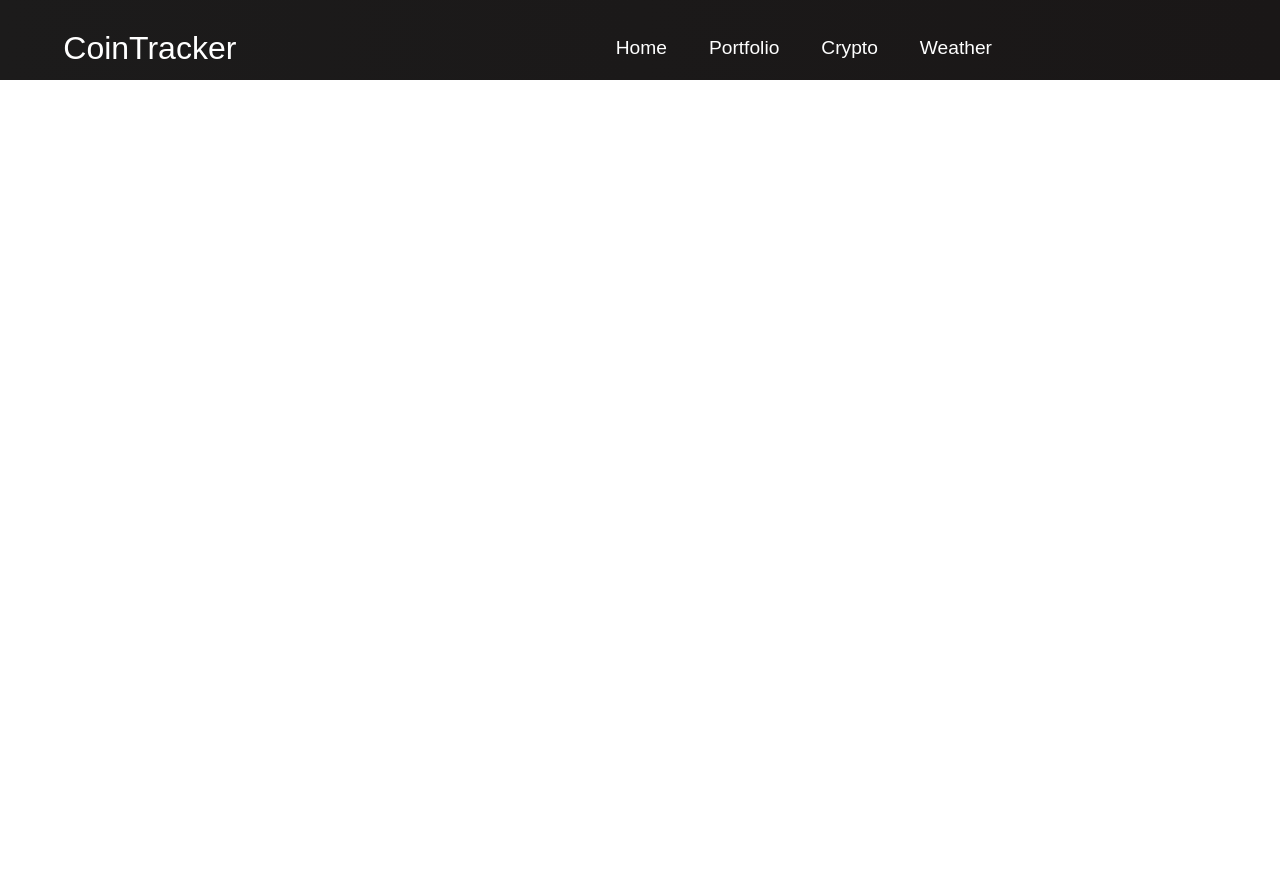
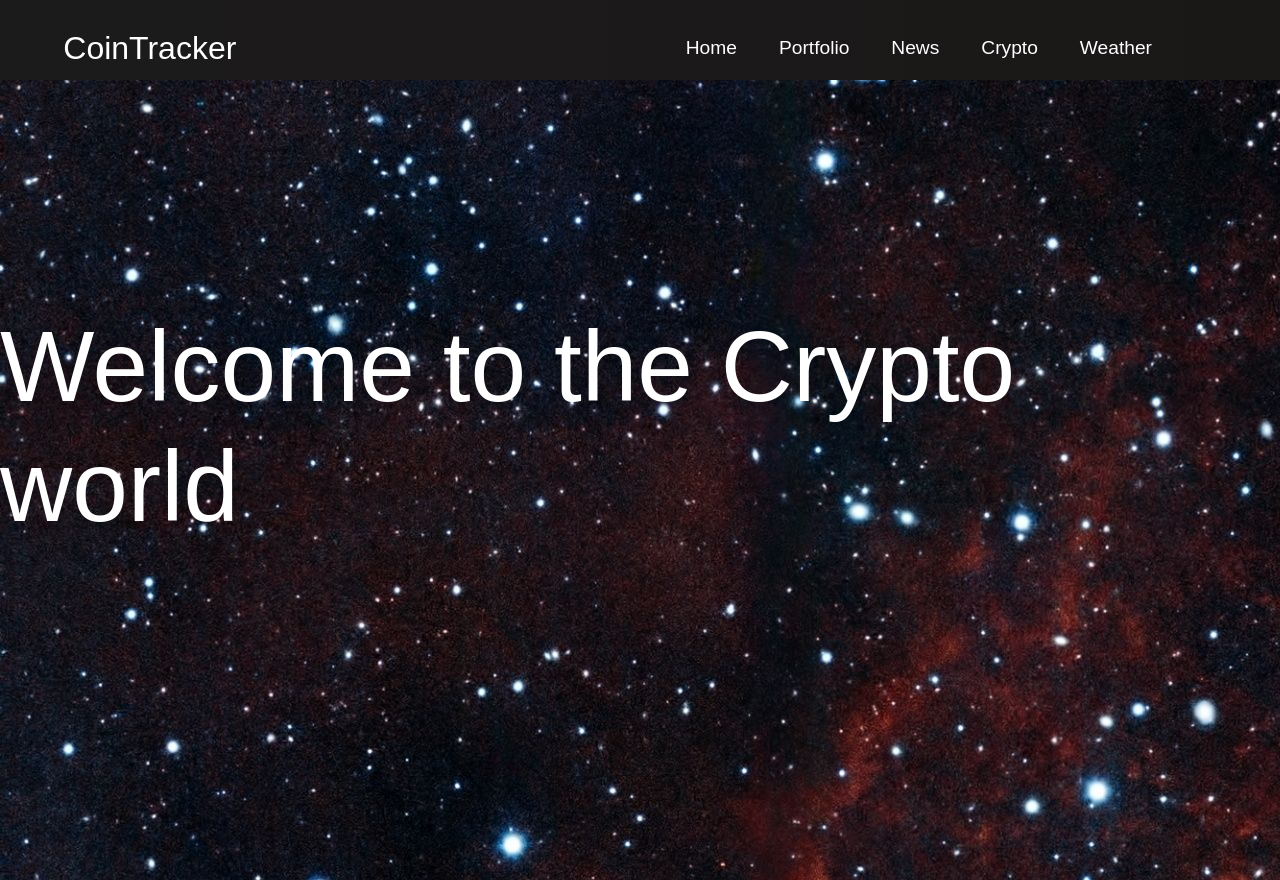
Before and after one commit to 0xvoider42/0xvoider42.github.io, a React (Create React App) app in the folder software-project/: page / in a window 1280 px wide. Before the commit the page ends 800 px from the top, so only its background shows below. Built offline with nearby package versions, Linux system fonts and the light colour scheme; the HTML template or start-up script is replaced by a standard one.

Commit message:
refactors code

```diff
--- a/software-project/src/App.js
+++ b/software-project/src/App.js
@@ -10,7 +10,7 @@ function App() {
       <Router>
         <Nav />
         <Routes>
-          <Route path='/' exact component={Home} />
+          <Route path='/' exact element={<Home />} />
         </Routes>
       </Router>
     </>
--- a/software-project/src/components/Hero.css
+++ b/software-project/src/components/Hero.css
@@ -1,20 +1,12 @@
-img {
-  object-fit: cover;
-  width: 100%;
-  height: 100%;
-  position: fixed;
-  z-index: -1;
-}
-
 .hero-container {
-  background: url('../images/space.jpg') center center/cover;
+  background-image: url('../images/space.jpg');
+  background-color: #cccccc;
   height: 100vh;
   width: 100%;
   display: flex;
   flex-direction: column;
   justify-content: center;
   align-items: center;
-  box-shadow: inset 0 0 0 1000px black;
   object-fit: contain;
 }
 
--- a/software-project/src/components/Hero.js
+++ b/software-project/src/components/Hero.js
@@ -5,7 +5,6 @@ import '../App.css';
 function Hero() {
   return (
     <div className='hero-container'>
-      <img src='.../images/space.jpg' alt='space' height='600' width='600' />
       <h1>Welcome to the Crypto world</h1>
     </div>
   );
--- a/software-project/src/components/Nav.css
+++ b/software-project/src/components/Nav.css
@@ -36,11 +36,11 @@
 
 .nav-menu {
   display: grid;
-  grid-template-columns: repeat(4, auto);
+  grid-template-columns: repeat(5, auto);
   grid-gap: 10px;
   list-style: none;
   text-align: center;
-  width: 60vw;
+  width: 85vw;
   justify-content: end;
   margin-right: 2rem;
 }
--- a/software-project/src/components/Nav.js
+++ b/software-project/src/components/Nav.js
@@ -41,6 +41,11 @@ function Nav() {
               </Link>
             </li>
             <li className='nav-item'>
+              <Link to='/weather' className='nav-links' onClick={closeMobileMenu}>
+                News
+              </Link>
+            </li>
+            <li className='nav-item'>
               <Link to='/crypto' className='nav-links' onClick={closeMobileMenu}>
                 Crypto
               </Link>
```
